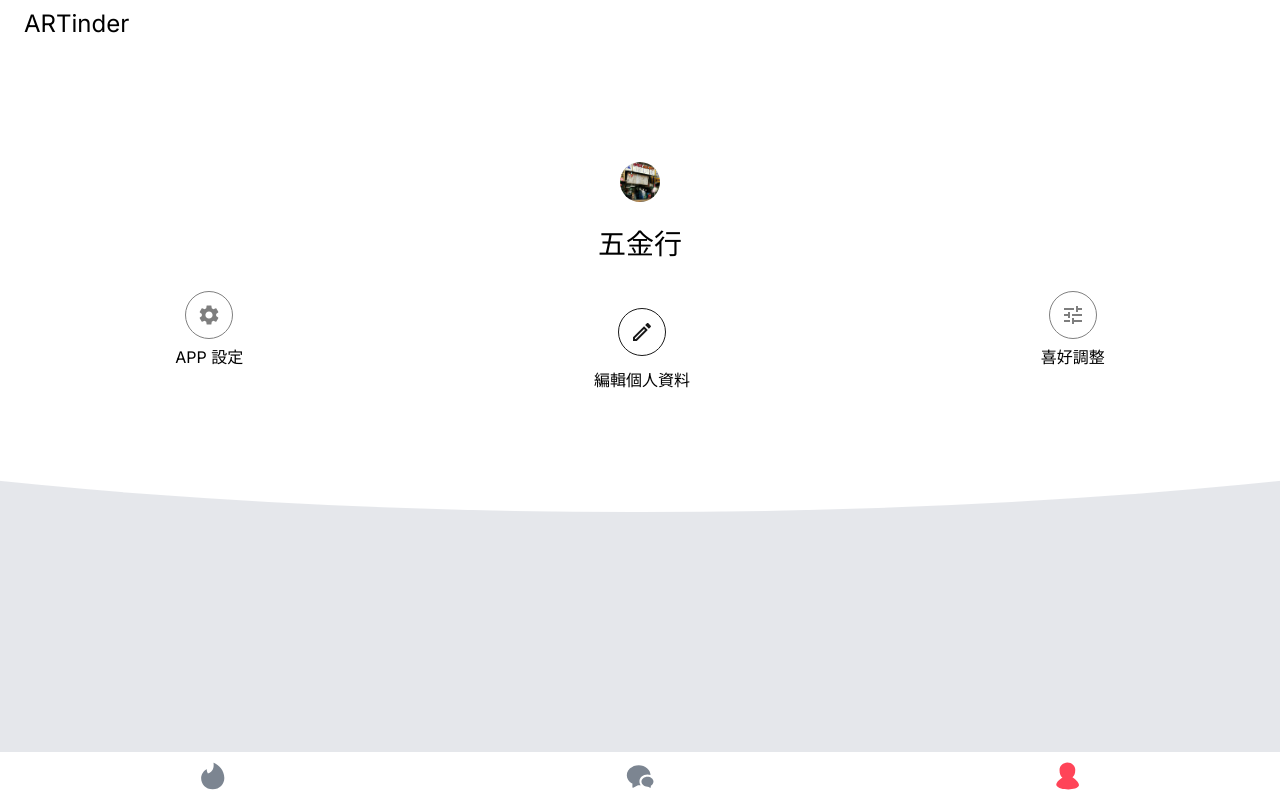
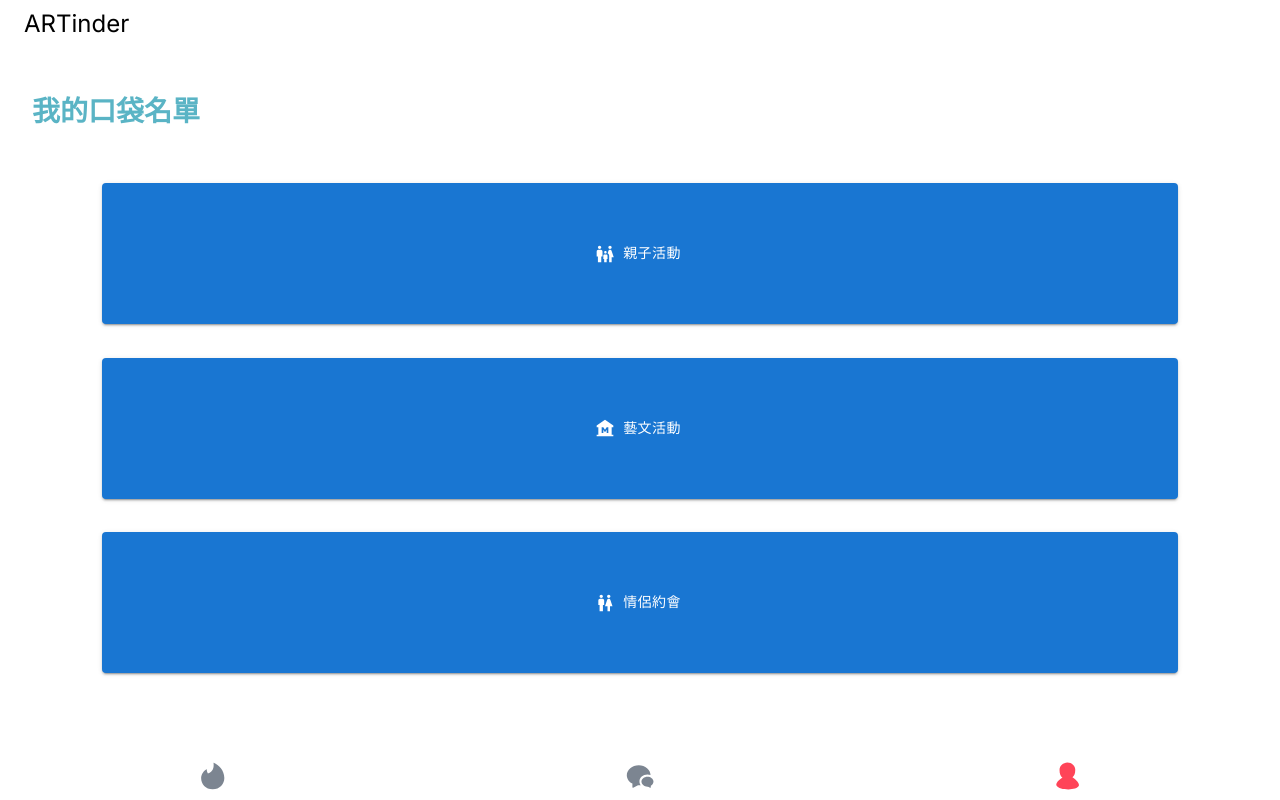
Before and after one commit to shawntsai0312/2024-Taipei-Codefest, a Next.js app in the folder frontend/: page /profile in a window 1280 px wide. Built offline with nearby package versions, Linux system fonts and the light colour scheme.

Commit message:
profile page 50%

```diff
--- /dev/null
+++ b/frontend/src/app/profile/[collection1]/page.tsx
@@ -0,0 +1,34 @@
+'use client'
+import { useState } from 'react';
+import Avatar from '@mui/material/Avatar';
+import SettingsIcon from '@mui/icons-material/Settings';
+import CreateOutlinedIcon from '@mui/icons-material/CreateOutlined';
+import TuneIcon from '@mui/icons-material/Tune';
+import Modal from '@mui/material/Modal';
+import Fade from '@mui/material/Fade';
+import Backdrop from '@mui/material/Backdrop';
+
+import Button from '@mui/material/Button';
+import FamilyRestroomIcon from '@mui/icons-material/FamilyRestroom';
+import MuseumIcon from '@mui/icons-material/Museum';
+import WcIcon from '@mui/icons-material/Wc';
+
+const Collection1 = () => {
+
+    return (
+        <div className="h-full w-full flex flex-col items-center justify-center">
+            <div className="h-[10%] w-full text-[28px] flex font-bold text-taipeiPass">
+                <p className="p-8">親子活動</p>
+            </div>
+            <div className="left-[-50%] h-[80%] w-[200%]
+                flex flex-col items-center justify-center"
+            >
+                <Button className="w-[42%] h-[25%] text-[34px] rounded-3xl font-semibold bg-taipeiPass" variant="contained" startIcon={<FamilyRestroomIcon  />} >
+                    親子活動
+                </Button>
+            </div>
+        </div>
+    )
+}
+
+export default Collection1;
--- a/frontend/src/app/profile/page.tsx
+++ b/frontend/src/app/profile/page.tsx
@@ -13,7 +13,15 @@ import Setting from './setting';
 import Edit from './edit';
 import Preference from './preference';
 
+import { useRouter } from 'next/navigation';
+import Button from '@mui/material/Button';
+import FamilyRestroomIcon from '@mui/icons-material/FamilyRestroom';
+import MuseumIcon from '@mui/icons-material/Museum';
+import WcIcon from '@mui/icons-material/Wc';
+
 const Profile = () => {
+    const router = useRouter();
+
     const [cardOpen, setCardOpen] = useState(false);
     const handleCardOpen = () => setCardOpen(true);
     const handleCardClose = () => setCardOpen(false);
@@ -31,137 +39,42 @@ const Profile = () => {
     const handlePreferenceOpen = () => setPreferenceOpen(true);
     const handlePreferenceClose = () => setPreferenceOpen(false);
 
+    const handleGoToCollection1 = () => {
+        router.push('/profile/collection1');
+    };
     return (
-        <div className="h-full w-full bg-gray-200">
-            <div className="fixed left-[-50%] h-[58%] w-[200%]
-                rounded-bl-[50%] rounded-br-[50%] bg-white
+        <div className="h-full w-full flex flex-col items-center justify-center">
+            <div className="h-[8%] w-full text-[28px] flex font-bold text-taipeiPass">
+                <p className="px-8">
+                    我的口袋名單
+                </p>
+            </div>
+            <div className="left-[-50%] h-[80%] w-[200%]
                 flex flex-col items-center justify-center"
             >
-                <Avatar className='w-[140px] h-[140px] cursor-pointer' alt={me.id} src={me.imgUrl} onClick={handleCardOpen} />
-                <div className='w-[50%] h-[24px]'></div>
-                <div className='w-[50%] h-[36px] text-[28px] flex items-center justify-center'>
-                    {me.name}
-                </div>
-                <div className='h-[120px] w-[50%] mt-2 mb-2 text-[28px] flex flex-row items-center justify-around'>
-                    <div className='h-[70%] flex flex-col items-center justify-around text-[16px] cursor-pointer'
-                        onClick={handleSettingOpen}
-                    >
-                        <div className='h-[48px] w-[48px] opacity-[50%]
-                            border-[1px] border-black rounded-full
-                            flex items-center justify-around'
-                        >
-                            <SettingsIcon />
-                        </div>
-                        APP 設定
-                    </div>
-                    <div className='h-[80%] mt-[40px] flex flex-col items-center justify-around text-[16px] cursor-pointer'
-                        onClick={handleEditOpen}
-                    >
-                        <div className='h-[48px] w-[48px] opacity-[90%]
-                            border-[1px] border-black rounded-full
-                            flex items-center justify-around'
-                        >
-                            <CreateOutlinedIcon />
-                        </div>
-                        編輯個人資料
-                    </div>
-                    <div className='h-[70%] flex flex-col items-center justify-around text-[16px] cursor-pointer'
-                        onClick={handlePreferenceOpen}
-                    >
-                        <div className='h-[48px] w-[48px] opacity-[50%]
-                            border-[1px] border-black rounded-full
-                            flex items-center justify-around'
-                        >
-                            <TuneIcon />
-                        </div>
-                        喜好調整
-                    </div>
-                </div>
+                <Button
+                    className="w-[42%] h-[25%] text-[34px] rounded-3xl font-semibold bg-taipeiPass"
+                    variant="contained"
+                    startIcon={<FamilyRestroomIcon fontSize='large' />}
+                    onClick={handleGoToCollection1}
+                >
+                    親子活動
+                </Button>
+                <div className='w-[40%] h-[6%]'></div>
+                <Button
+                    className="w-[42%] h-[25%] text-[34px] rounded-3xl font-semibold bg-taipeiPass"
+                    variant="contained"
+                    startIcon={<MuseumIcon />}>
+                    藝文活動
+                </Button>
+                <div className='w-[40%] h-[6%]'></div>
+                <Button
+                    className="w-[42%] h-[25%] text-[34px] rounded-3xl font-semibold bg-taipeiPass"
+                    variant="contained"
+                    startIcon={<WcIcon />}>
+                    情侶約會
+                </Button>
             </div>
-
-            <Modal
-                className='flex items-center justify-center'
-                open={cardOpen}
-                onClose={handleCardClose}
-                closeAfterTransition
-                aria-labelledby="myCard"
-                aria-describedby="this is my card"
-                slots={{ backdrop: Backdrop }}
-                slotProps={{
-                    backdrop: {
-                        timeout: 500,
-                    },
-                }}
-            >
-                <Fade in={cardOpen}>
-                    <div className='h-full w-full flex items-center justify-center'>
-                        <MyCard name={me.name} description={me.description} imgUrl={me.imgUrl} closeModal={handleCardClose} />
-                    </div>
-                </Fade>
-            </Modal>
-
-            <Modal
-                className='flex items-center justify-center'
-                open={settingOpen}
-                onClose={handleSettingClose}
-                closeAfterTransition
-                aria-labelledby="setting"
-                aria-describedby="this is my setting"
-                slots={{ backdrop: Backdrop }}
-                slotProps={{
-                    backdrop: {
-                        timeout: 500,
-                    },
-                }}
-            >
-                <Fade in={settingOpen}>
-                    <div className='h-full w-full flex items-center justify-center'>
-                        <Setting />
-                    </div>
-                </Fade>
-            </Modal>
-
-            <Modal
-                className='flex items-center justify-center'
-                open={editOpen}
-                onClose={handleEditClose}
-                closeAfterTransition
-                aria-labelledby="edit"
-                aria-describedby="edit my profile"
-                slots={{ backdrop: Backdrop }}
-                slotProps={{
-                    backdrop: {
-                        timeout: 500,
-                    },
-                }}
-            >
-                <Fade in={editOpen}>
-                    <div className='h-full w-full flex items-center justify-center'>
-                        <Edit />
-                    </div>
-                </Fade>
-            </Modal>
-
-            <Modal
-                className='flex items-center justify-center'
-                open={preferenceOpen}
-                onClose={handlePreferenceClose}
-                closeAfterTransition
-                aria-labelledby="preference"
-                aria-describedby="this is my preference"
-                slots={{ backdrop: Backdrop }}
-                slotProps={{
-                    backdrop: {
-                        timeout: 500,
-                    },
-                }}
-            >
-                <Fade in={preferenceOpen}>
-                    <div className='h-full w-full flex items-center justify-center'>
-                        <Preference />
-                    </div>
-                </Fade>
-            </Modal>
         </div>
     )
 }
--- a/frontend/tailwind.config.ts
+++ b/frontend/tailwind.config.ts
@@ -13,6 +13,9 @@ const config: Config = {
         "gradient-conic":
           "conic-gradient(from 180deg at 50% 50%, var(--tw-gradient-stops))",
       },
+      colors: {
+        taipeiPass: '#5AB4C5',
+      },
     },
   },
   plugins: [],
```
